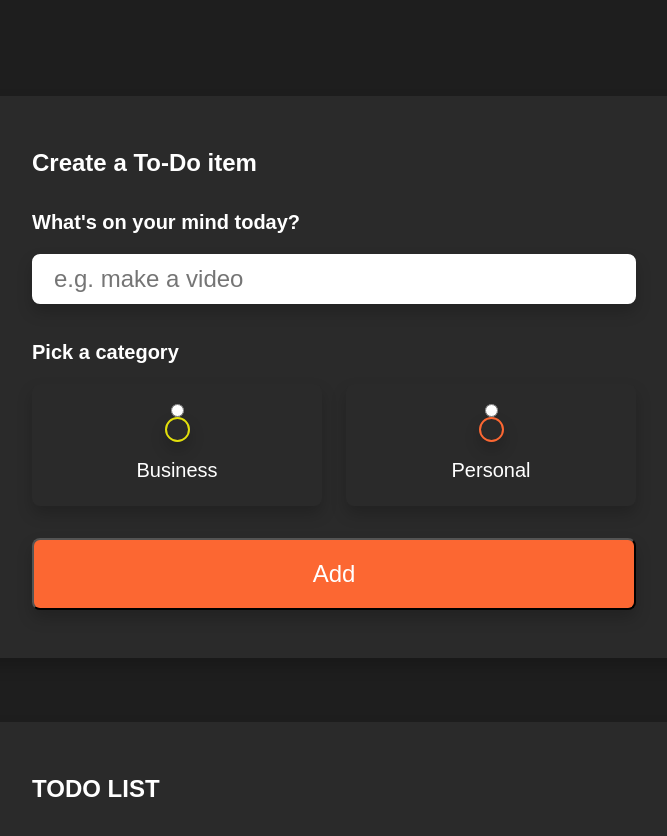
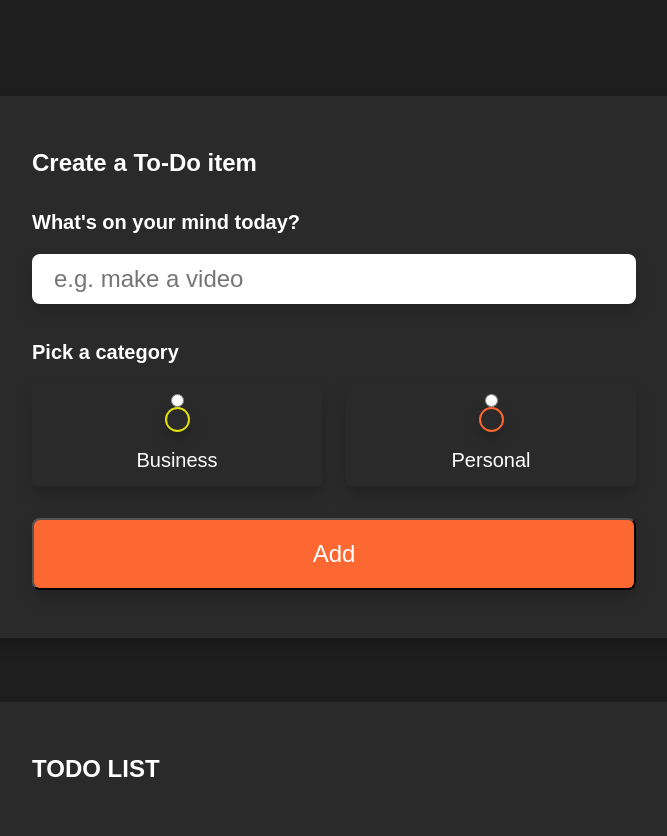
Before and after one commit to Glqchh/To-do-website, a Vue app: page / in a window 1280 px wide. Shown: the top 836 px of the page, without its empty margins (306-973 px from the left). Built offline with nearby package versions, Linux system fonts and the light colour scheme.

Commit message:
Add files via upload

```diff
--- a/src/main.css
+++ b/src/main.css
@@ -92,12 +92,12 @@ h4 {
 	flex-direction: column;
 	align-items: center;
 	justify-content: center;
-	padding: 1.25rem;
+	padding: 10px;
 	background-color: var(--light);
-	border-radius: 0.5rem;
+	border-radius: 5px;
 	box-shadow: var(--shadow);
 	cursor: pointer;
-	transition: transform 0.3s ease;
+	transition: transform 0.2s ease;
 }
 
 .create-todo .options label:hover {
```
